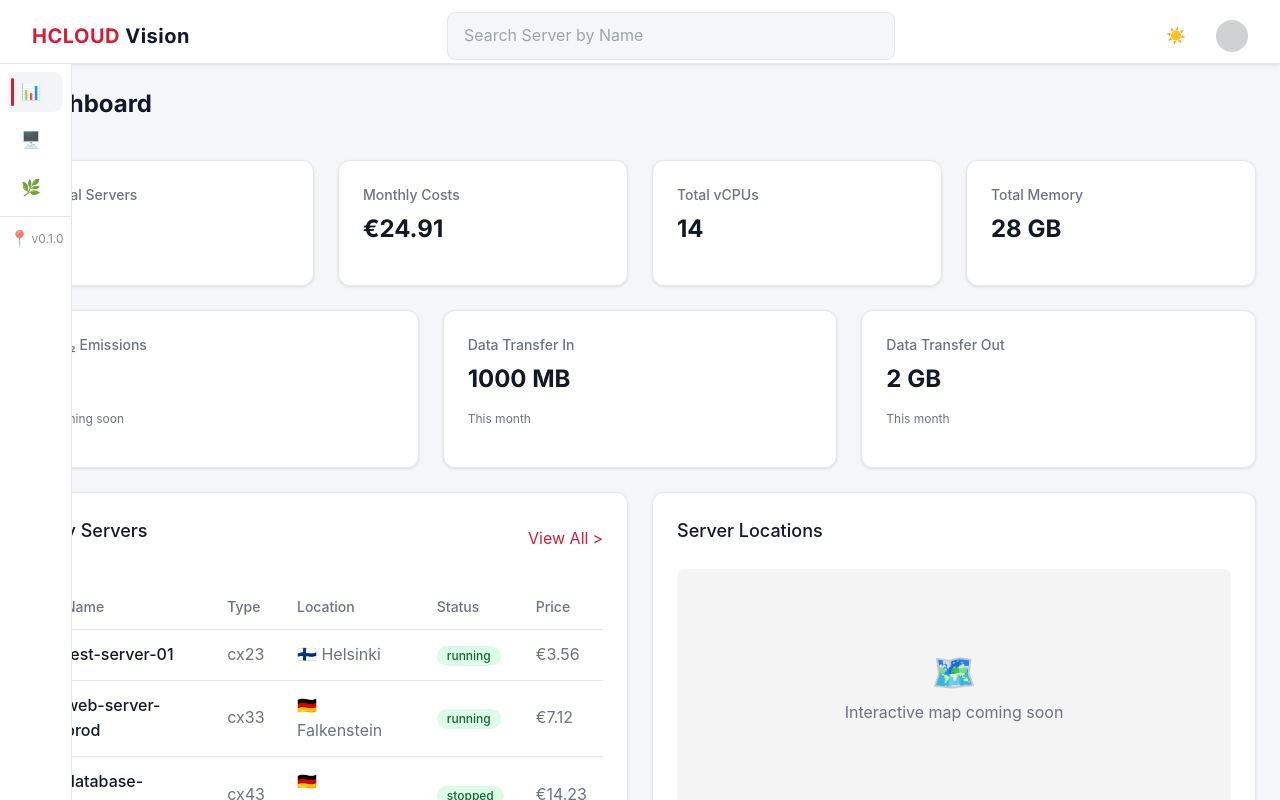
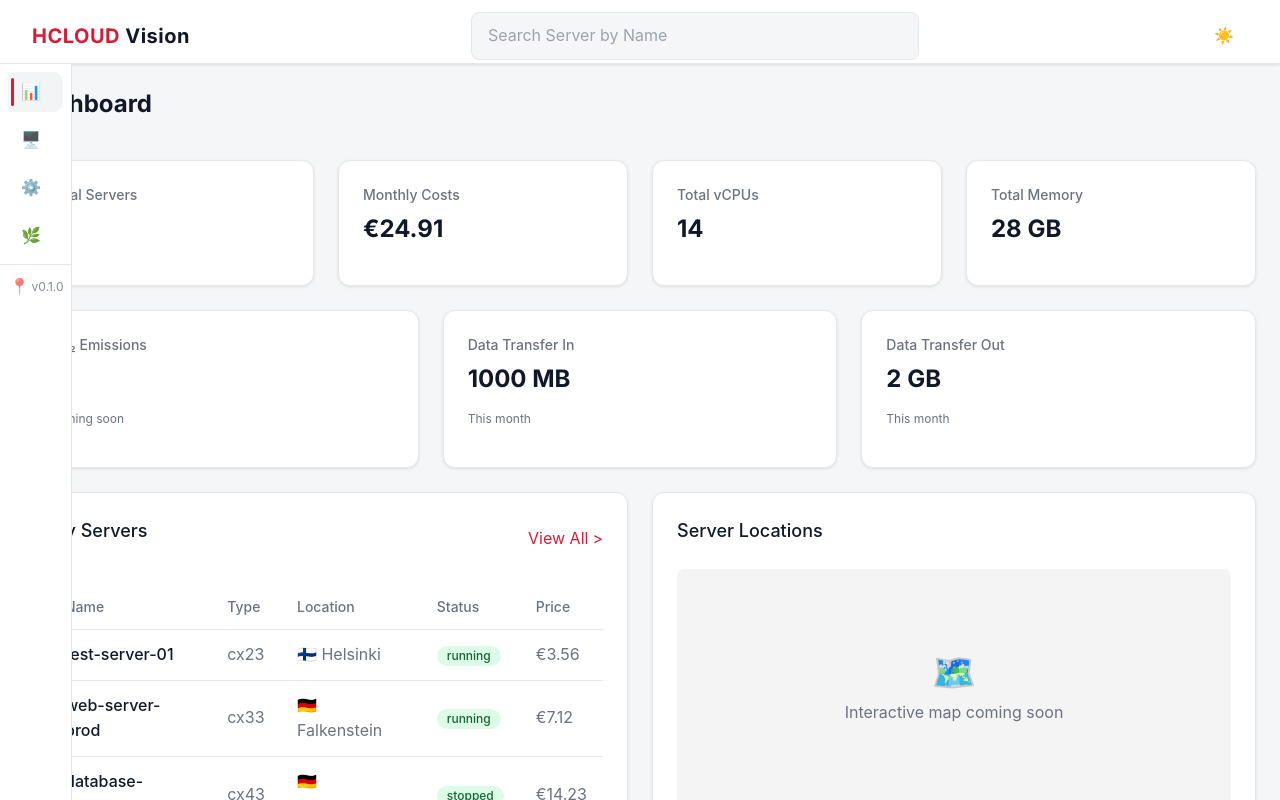
Before and after one commit to preston-jones/hcloud-angular-dashboard, an Angular app: page /dashboard in a window 1280 px wide. Built offline with nearby package versions, Linux system fonts and the light colour scheme; a web font is replaced by a local one.

Commit message:
feat: enhance sidebar and settings dialog functionality with action handling and improved token input visibility

```diff
--- a/src/app/shared/models/component.model.ts
+++ b/src/app/shared/models/component.model.ts
@@ -23,6 +23,7 @@ export interface NavItem {
   icon?: string;
   badge?: string | number;
   children?: NavItem[];
+  action?: string; // Optional action method name for special items
 }
 
 /**
--- a/src/app/shared/ui/layout/settings-dialog/settings-dialog.ts
+++ b/src/app/shared/ui/layout/settings-dialog/settings-dialog.ts
@@ -50,10 +50,13 @@ import { HetznerApiService } from '../../../../core/hetzner-api.service';
           </p>
         </div>
 
-        <!-- Token Input (only shown when real mode) -->
-        @if (currentMode() === 'real') {
+        <!-- Token Input (always visible, disabled in mock mode) -->
         <div class="mb-6">
-            <label for="token" class="block text-sm font-medium text-slate-900 dark:text-slate-100 mb-2">
+          <label for="token"
+                 class="block text-sm font-medium mb-2"
+                 [class]="currentMode() === 'mock'
+                   ? 'text-slate-500 dark:text-slate-500'
+                   : 'text-slate-900 dark:text-slate-100'">
             Hetzner Cloud API Token
           </label>
           <div class="relative">
@@ -61,12 +64,22 @@ import { HetznerApiService } from '../../../../core/hetzner-api.service';
               id="token"
               [type]="showToken() ? 'text' : 'password'"
               [(ngModel)]="tokenInput"
+              [disabled]="currentMode() === 'mock'"
               placeholder="Enter your API token..."
-                class="w-full px-3 py-2 pr-10 rounded-lg border border-slate-300 dark:border-slate-600 bg-white dark:bg-slate-700 text-slate-900 dark:text-slate-100 placeholder:text-slate-400 dark:placeholder:text-slate-500 focus:border-primary focus:outline-none focus:ring-2 focus:ring-primary/20"
+              autocomplete="new-password"
+              spellcheck="false"
+              class="w-full px-3 py-2 pr-10 rounded-lg border transition-colors"
+              [class]="currentMode() === 'mock'
+                ? 'border-slate-200 dark:border-slate-700 bg-slate-50 dark:bg-slate-800 text-slate-400 dark:text-slate-600 placeholder:text-slate-300 dark:placeholder:text-slate-700 cursor-not-allowed'
+                : 'border-slate-300 dark:border-slate-600 bg-white dark:bg-slate-700 text-slate-900 dark:text-slate-100 placeholder:text-slate-400 dark:placeholder:text-slate-500 focus:border-primary focus:outline-none focus:ring-2 focus:ring-primary/20'"
             />
             <button
               type="button"
-                class="absolute right-3 top-1/2 -translate-y-1/2 text-slate-500 hover:text-slate-700 dark:text-slate-400 dark:hover:text-slate-200 transition-colors w-6 h-6 flex items-center justify-center"
+              [disabled]="currentMode() === 'mock'"
+              class="absolute right-3 top-1/2 -translate-y-1/2 transition-colors w-6 h-6 flex items-center justify-center"
+              [class]="currentMode() === 'mock'
+                ? 'text-slate-300 dark:text-slate-700 cursor-not-allowed'
+                : 'text-slate-500 hover:text-slate-700 dark:text-slate-400 dark:hover:text-slate-200'"
               (click)="toggleTokenVisibility()"
               [attr.aria-label]="showToken() ? 'Hide token' : 'Show token'">
               @if (showToken()) {
@@ -76,11 +89,17 @@ import { HetznerApiService } from '../../../../core/hetzner-api.service';
               }
             </button>
           </div>
-            <p class="text-xs text-slate-500 dark:text-slate-400 mt-1">
+          <p class="text-xs mt-1"
+             [class]="currentMode() === 'mock'
+               ? 'text-slate-400 dark:text-slate-600'
+               : 'text-slate-500 dark:text-slate-400'">
+            @if (currentMode() === 'mock') {
+              API token not required in mock mode
+            } @else {
               Your token is stored locally and never transmitted to our servers
+            }
           </p>
         </div>
-        }
 
         <!-- Actions -->
         <div class="flex gap-3 justify-end">
@@ -118,7 +137,10 @@ export class SettingsDialogComponent {
   }
 
   toggleTokenVisibility(): void {
+    // Only allow toggling when not in mock mode
+    if (this.currentMode() !== 'mock') {
       this.showToken.update(show => !show);
+    }
   }
 
   save(): void {
--- a/src/app/shared/ui/layout/shell/shell.ts
+++ b/src/app/shared/ui/layout/shell/shell.ts
@@ -33,6 +33,19 @@ export class ShellComponent {
     this.layoutService.collapseSidebar();
   };
 
+  // Conditional methods that check if settings are open
+  onSidebarMouseEnter = (sidebar: SidebarComponent) => {
+    if (!sidebar.isSettingsOpen) {
+      this.expandSidebar();
+    }
+  };
+
+  onSidebarMouseLeave = (sidebar: SidebarComponent) => {
+    if (!sidebar.isSettingsOpen) {
+      this.collapseSidebar();
+    }
+  };
+
   togglePin = () => {
     this.layoutService.togglePin();
   };
--- a/src/app/shared/ui/layout/sidebar/sidebar.html
+++ b/src/app/shared/ui/layout/sidebar/sidebar.html
@@ -1,15 +1,28 @@
 <aside class="sidebar">
   <!-- Navigation -->
   <nav class="nav">
-    @for (item of nav; track item.path) {
+    @for (item of nav; track item.path || item.label) {
+      @if (item.action) {
+        <!-- Action button (like Settings) -->
+        <button
+          class="nav-link"
+          (click)="onNavItemClick(item, $event)"
+          [attr.aria-label]="item.label">
+          <span class="icon">{{ item.icon }}</span>
+          <span class="label">{{ item.label }}</span>
+        </button>
+      } @else {
+        <!-- Regular navigation link -->
         <a [routerLink]="item.path"
            routerLinkActive="active"
            [routerLinkActiveOptions]="{ exact: true }"
            class="nav-link"
-         [attr.aria-label]="item.label">
+           [attr.aria-label]="item.label"
+           (click)="onNavItemClick(item, $event)">
           <span class="icon">{{ item.icon }}</span>
           <span class="label">{{ item.label }}</span>
         </a>
+      }
     }
   </nav>
 
@@ -26,3 +39,11 @@
     <span class="muted">v0.1.0</span>
   </div>
 </aside>
+
+<!-- Settings Dialog -->
+@if (showSettings()) {
+  <app-settings-dialog
+    (close)="closeSettings()"
+    (saveAndClose)="saveSettings()">
+  </app-settings-dialog>
+}
--- a/src/app/shared/ui/layout/sidebar/sidebar.scss
+++ b/src/app/shared/ui/layout/sidebar/sidebar.scss
@@ -44,6 +44,14 @@
   border-radius: 0 10px 10px 0;
   color: var(--sidebar-text);
   transition: background .15s ease, color .15s ease;
+  background: none;
+  border-right: none;
+  border-top: none;
+  border-bottom: none;
+  cursor: pointer;
+  text-decoration: none;
+  width: 100%;
+  text-align: left;
 }
 
 .nav-link:hover {
--- a/src/app/shared/ui/layout/sidebar/sidebar.ts
+++ b/src/app/shared/ui/layout/sidebar/sidebar.ts
@@ -1,11 +1,13 @@
-import { ChangeDetectionStrategy, Component, HostBinding, Input, Output, EventEmitter } from '@angular/core';
-import { RouterLink, RouterLinkActive } from '@angular/router';
+import { ChangeDetectionStrategy, Component, HostBinding, Input, Output, EventEmitter, inject, signal } from '@angular/core';
+import { Router, RouterLink, RouterLinkActive } from '@angular/router';
 import { NavItem } from '../../../models/component.model';
+import { SettingsDialogComponent } from '../settings-dialog/settings-dialog';
+import { LayoutService } from '../../../services/layout.service';
 
 @Component({
   selector: 'app-sidebar',
   standalone: true,
-  imports: [RouterLink, RouterLinkActive],
+  imports: [RouterLink, RouterLinkActive, SettingsDialogComponent],
   templateUrl: './sidebar.html',
   styleUrls: ['./sidebar.scss'],
   changeDetection: ChangeDetectionStrategy.OnPush,
@@ -16,13 +18,48 @@ export class SidebarComponent {
   @HostBinding('class.collapsed') get isCollapsed() { return this.collapsed; }
   @Output() togglePin = new EventEmitter<void>();
 
+  private router = inject(Router);
+  private layoutService = inject(LayoutService);
+
+  // Settings dialog state
+  showSettings = signal(false);
+
+  // Expose settings state for parent components
+  get isSettingsOpen() {
+    return this.showSettings();
+  }
+
   nav: NavItem[] = [
     { label: 'Dashboard', path: '/dashboard', icon: '📊' },
     { label: 'Server', path: '/my-servers', icon: '🖥️' },
-    { label: 'Analyzer', path: '/analyzer', icon: '🌿' },
+    { label: 'Settings', path: '#', icon: '⚙️', action: 'settings' },
+    { label: 'About this App', path: '/app-info', icon: '🌿' },
   ];
 
   onPinClick() {
     this.togglePin.emit();
   }
+
+  onNavItemClick(item: NavItem, event: Event) {
+    if (item.action === 'settings') {
+      event.preventDefault();
+      this.openSettings();
+    }
+  }
+
+  openSettings() {
+    this.togglePin.emit(); // Actually pin the sidebar
+    this.showSettings.set(true);
+  }
+
+  closeSettings() {
+    this.showSettings.set(false);
+    this.togglePin.emit(); // Unpin the sidebar
+  }
+
+  saveSettings() {
+    this.showSettings.set(false);
+    this.togglePin.emit(); // Unpin the sidebar
+    this.router.navigate(['/my-servers']);
+  }
 }
--- a/src/app/shared/ui/layout/topbar/topbar.html
+++ b/src/app/shared/ui/layout/topbar/topbar.html
@@ -11,14 +11,16 @@
     <!-- Center: Search Bar -->
     <div class="flex-1 flex justify-center max-w-lg mx-6">
       <input
-        type="text"
+        type="search"
         placeholder="Search Server by Name"
+        autocomplete="off"
+        spellcheck="false"
         class="rounded-lg border border-ui bg-surface text-ink px-4 py-2.5 w-full max-w-md"
         (input)="onSearchInput($event)"
       />
     </div>
 
-    <!-- Right: Theme Toggle + Avatar -->
+    <!-- Right: Theme Toggle -->
     <div class="flex items-center gap-4">
       <button
         class="rounded-lg px-4 py-2.5 text-soft hover:bg-[color-mix(in_oklab,_var(--text)_8%,_transparent)] transition-colors w-12 flex items-center justify-center"
@@ -32,21 +34,6 @@
         <span>☀️</span>
         }
       </button>
-
-      <!-- Avatar / User Circle -->
-      <button
-        class="w-8 h-8 rounded-full bg-[color-mix(in_oklab,_var(--text)_20%,_transparent)] hover:bg-[color-mix(in_oklab,_var(--text)_30%,_transparent)] transition-colors cursor-pointer"
-        (click)="openSettings()"
-        aria-label="Open settings">
-      </button>
     </div>
   </div>
 </header>
-
-<!-- Settings Dialog -->
-@if (showSettings()) {
-  <app-settings-dialog
-    (close)="closeSettings()"
-    (saveAndClose)="saveSettings()">
-  </app-settings-dialog>
-}
--- a/src/app/shared/ui/layout/topbar/topbar.ts
+++ b/src/app/shared/ui/layout/topbar/topbar.ts
@@ -1,11 +1,9 @@
-import { ChangeDetectionStrategy, Component, EventEmitter, Output, inject, signal } from '@angular/core';
-import { Router } from '@angular/router';
+import { ChangeDetectionStrategy, Component, EventEmitter, Output, inject } from '@angular/core';
 import { ThemeService } from '../../../../core/theme.service';
-import { SettingsDialogComponent } from '../settings-dialog/settings-dialog';
 
 @Component({
   selector: 'app-topbar',
-  imports: [SettingsDialogComponent],
+  imports: [],
   templateUrl: './topbar.html',
   styleUrl: './topbar.scss',
   changeDetection: ChangeDetectionStrategy.OnPush,
@@ -14,28 +12,9 @@ export class TopbarComponent {
   @Output() menu = new EventEmitter<void>();
   @Output() search = new EventEmitter<string>();
   private theme = inject(ThemeService);
-  private router = inject(Router);
-
-  // Settings dialog state
-  showSettings = signal(false);
 
   isDark() { return this.theme.theme() === 'dark'; }
   toggleTheme() { this.theme.toggle(); }
-
-  openSettings() {
-    this.showSettings.set(true);
-  }
-
-  closeSettings() {
-    this.showSettings.set(false);
-    // Just close the dialog without navigation
-  }
-
-  saveSettings() {
-    this.showSettings.set(false);
-    // Navigate to My Servers page only when saving settings
-    this.router.navigate(['/my-servers']);
-  }
 
   onSearchInput(event: Event) {
     const input = event.target as HTMLInputElement;
```
Lines whose indentation alone changed are shown as unchanged.
